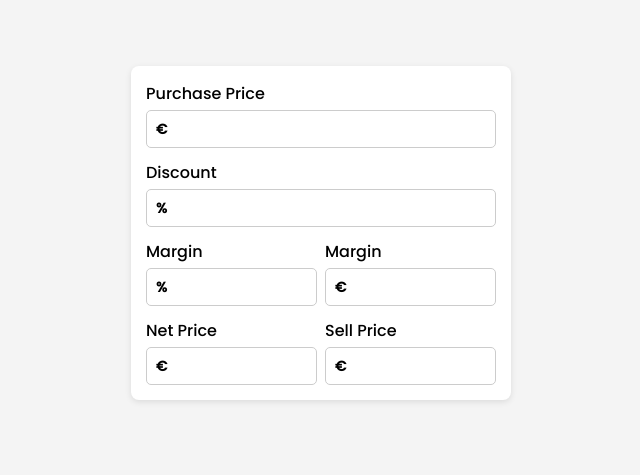
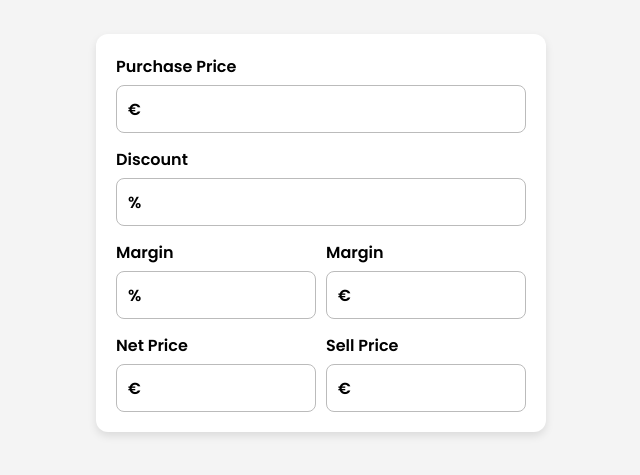
Before and after one commit to 128476235/calculator, a plain HTML site: page index.html in a window 1280 px wide. Shown: the part 167-642 px from the top of the page, without its empty margins (319-959 px from the left). Drawn offline with Linux system fonts and the light colour scheme.

Commit message:
Update index.html

```diff
--- a/index.html
+++ b/index.html
@@ -6,7 +6,7 @@
    <title>Calculator</title>
    <link rel="icon" type="image/png" sizes="192x192" href="android-chrome-192x192.png">
    <link rel="apple-touch-icon" sizes="180x180" href="apple-touch-icon.png">
-   <link href="https://fonts.googleapis.com/css2?family=Poppins:wght@300;500&display=swap" rel="stylesheet">
+   <link href="https://fonts.googleapis.com/css2?family=Poppins:wght@400;600&display=swap" rel="stylesheet">
    <style>
        * { margin: 0; padding: 0; box-sizing: border-box; }
        html, body {
@@ -14,18 +14,20 @@
            background-color: #f4f4f4; font-family: 'Poppins', sans-serif;
            display: flex; align-items: center; justify-content: center;
            padding: 2vw;
+           -webkit-user-select: none;
+           user-select: none;
        }
        .container {
-           width: 100%; max-width: 380px; background: white;
-           padding: 15px; border-radius: 8px;
-           box-shadow: 0 2px 6px rgba(0, 0, 0, 0.1);
-           display: flex; flex-direction: column; gap: 12px;
+           width: 90%; max-width: 450px; background: white;
+           padding: 20px; border-radius: 12px;
+           box-shadow: 0 4px 8px rgba(0, 0, 0, 0.1);
+           display: flex; flex-direction: column; gap: 14px;
            min-height: auto;
            justify-content: center;
            position: relative;
        }
-       .field { display: flex; flex-direction: column; gap: 4px; width: 100%; }
-       label { font-weight: 500; text-align: left; }
+       .field { display: flex; flex-direction: column; gap: 6px; width: 100%; }
+       label { font-weight: 600; text-align: left; font-size: 16px; }
        .input-wrapper {
            display: flex;
            align-items: center;
@@ -33,21 +35,21 @@
        }
        .input-wrapper span {
            position: absolute;
-           left: 10px;
-           font-size: 14px;
+           left: 12px;
+           font-size: 16px;
            font-weight: bold;
        }
        input {
-           width: 100%; padding: 10px 10px 10px 25px; border: 1px solid #ccc;
-           border-radius: 5px; font-size: 14px; text-align: left;
-           -moz-appearance: textfield;
+           width: 100%; padding: 14px 14px 14px 30px; border: 1px solid #bbb;
+           border-radius: 8px; font-size: 16px; text-align: left;
+           -moz-appearance: none;
            -webkit-appearance: none;
            appearance: none;
        }
        input:focus {
-           outline: 2px solid #1E4E8C;
+           outline: 3px solid #1E4E8C;
        }
-       .row { display: flex; gap: 8px; width: 100%; }
+       .row { display: flex; gap: 10px; width: 100%; }
        .row input { text-align: left; }
    </style>
 </head>
@@ -133,6 +135,14 @@
                document.getElementById('sellPriceIncl').value = sellPriceIncl.toFixed(2);
                document.getElementById('profitMargin').value = ((marginAmount / sellPriceExcl) * 100).toFixed(2);
            }
+
+           if (discount > 0) {
+               let discountedPrice = sellPriceIncl * (1 - discount / 100);
+               document.getElementById('sellPriceIncl').value = discountedPrice.toFixed(2);
+               document.getElementById('sellPriceExcl').value = (discountedPrice / 1.21).toFixed(2);
+               document.getElementById('profitAmount').value = (discountedPrice / 1.21 - purchasePrice).toFixed(2);
+               document.getElementById('profitMargin').value = ((document.getElementById('profitAmount').value / (discountedPrice / 1.21)) * 100).toFixed(2);
+           }
        }
    </script>
 </body>
```
